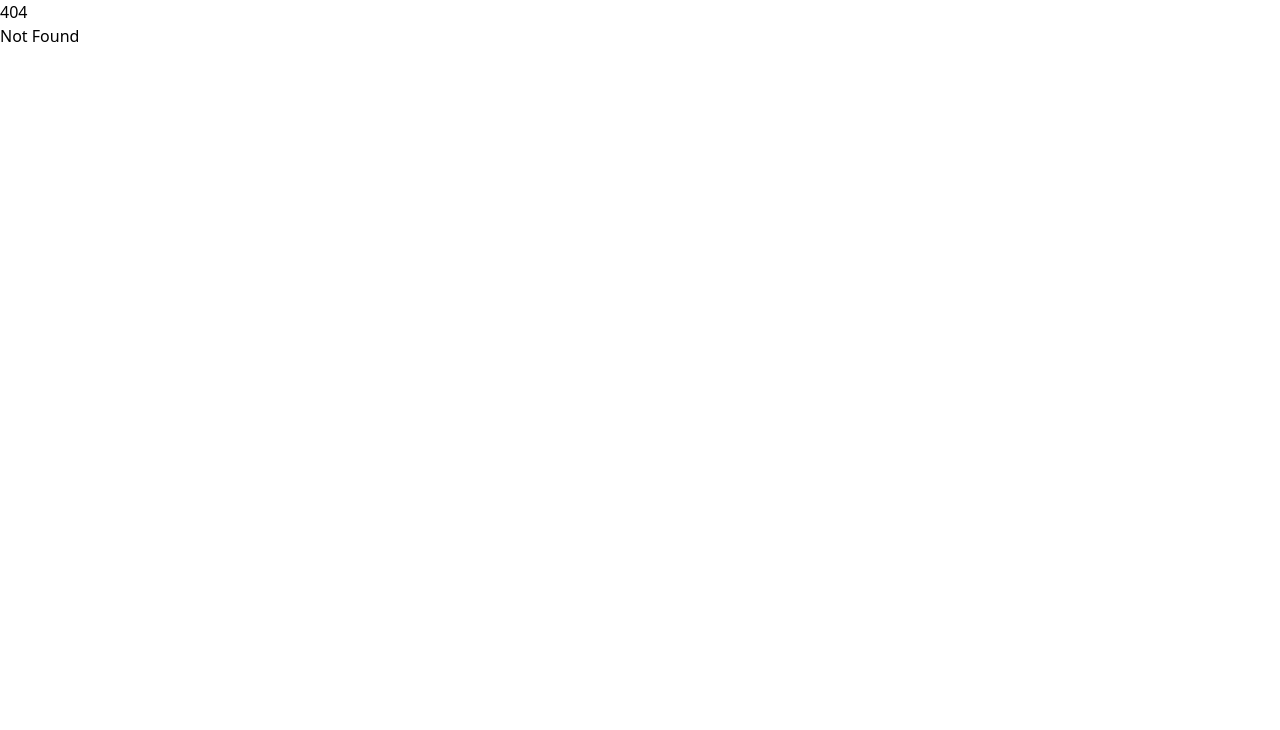
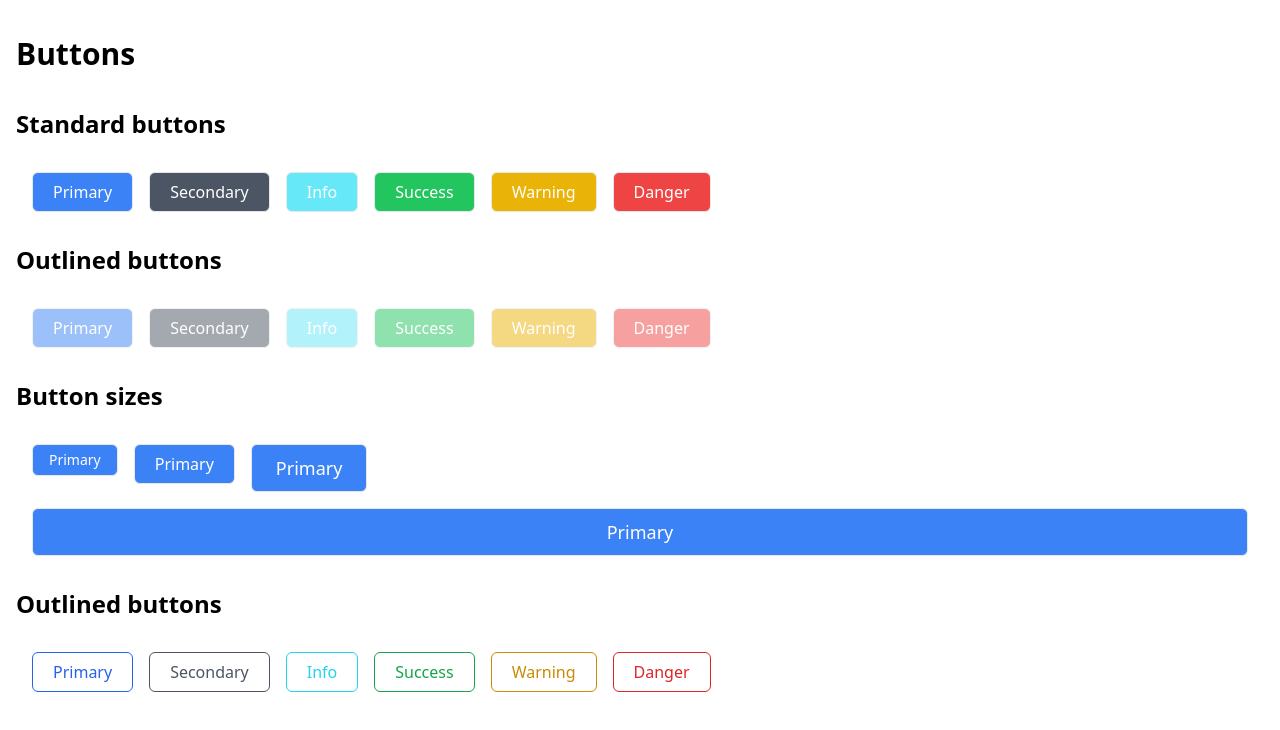
Before and after one commit to deozza/tanoshi, a SvelteKit app: page /buttons in a window 1280 px wide. Before the commit this address had no page. Shown: the top 730 px of the page. Built offline with nearby package versions, Linux system fonts and the light colour scheme.

Commit message:
feat(story): added button demo page

```diff
--- a/src/routes/+layout.svelte
+++ /dev/null
@@ -1,7 +0,0 @@
-<script lang="ts">
-	import '../app.css';
-</script>
-
-<main>
-	<slot />
-</main>
--- a/src/routes/+page.svelte
+++ /dev/null
@@ -1,20 +0,0 @@
-<script lang="ts">
-    import TanoshiButton from '$lib/atoms/button/TanoshiButton.svelte';
-	import TanoshiButtonModel from '$lib/atoms/button/TanoshiButtonModel';
-
-    const defaultButton = new TanoshiButtonModel('Primary');
-	const secondaryButton = new TanoshiButtonModel('Secondary').setTheme('secondary');
-	const infoButton = new TanoshiButtonModel('Info').setTheme('info');
-	const successButton = new TanoshiButtonModel('Success').setTheme('success');
-	const warningButton = new TanoshiButtonModel('Warning').setTheme('warning');
-	const dangerButton = new TanoshiButtonModel('Danger').setTheme('danger');
-</script>
-
-<section>
-    <TanoshiButton tanoshiButtonModel={defaultButton} />
-    <TanoshiButton tanoshiButtonModel={secondaryButton} />
-    <TanoshiButton tanoshiButtonModel={infoButton} />
-    <TanoshiButton tanoshiButtonModel={successButton} />
-    <TanoshiButton tanoshiButtonModel={warningButton} />
-    <TanoshiButton tanoshiButtonModel={dangerButton} />
-</section>
--- /dev/null
+++ b/src/routes/buttons/+layout.svelte
@@ -0,0 +1,5 @@
+<script lang="ts">
+	import '../../app.css';
+</script>
+
+<slot />
--- /dev/null
+++ b/src/routes/buttons/+page.svelte
@@ -0,0 +1,121 @@
+<script lang="ts">
+	import TanoshiHeader from '$atoms/header/TanoshiHeader.svelte';
+    import TanoshiHeaderModel from '$atoms/header/TanoshiHeaderModel';
+    import TanoshiButton from '$atoms/button/TanoshiButton.svelte';
+	import TanoshiButtonModel from '$atoms/button/TanoshiButtonModel';
+	import TanoshiContainer from '$molecules/container/TanoshiContainer.svelte';
+	import TanoshiContainerModel from '$molecules/container/TanoshiContainerModel'
+
+	const rowContainer = new TanoshiContainerModel('r');
+	const columnContainer = new TanoshiContainerModel('c');
+
+    const buttonHeader: TanoshiHeaderModel = new TanoshiHeaderModel('Buttons').setDisplaySize('3xl').setHtmlSize('h2')
+
+    const standardButtonHeader: TanoshiHeaderModel = new TanoshiHeaderModel('Standard buttons').setDisplaySize('2xl').setHtmlSize('h3')
+
+    const defaultButton = new TanoshiButtonModel('Primary');
+	const secondaryButton = new TanoshiButtonModel('Secondary').setTheme('secondary');
+	const infoButton = new TanoshiButtonModel('Info').setTheme('info');
+	const successButton = new TanoshiButtonModel('Success').setTheme('success');
+	const warningButton = new TanoshiButtonModel('Warning').setTheme('warning');
+	const dangerButton = new TanoshiButtonModel('Danger').setTheme('danger');
+
+    const standardButtonsModels: Array<TanoshiButtonModel> = [
+        defaultButton,
+        secondaryButton,
+        infoButton,
+        successButton,
+        warningButton,
+        dangerButton,
+    ]
+
+    const disabledButtonHeader: TanoshiHeaderModel = new TanoshiHeaderModel('Outlined buttons').setDisplaySize('2xl').setHtmlSize('h3')
+
+    const disabledDefaultButton = new TanoshiButtonModel('Primary').setIsDisabled(true);
+    const disabledSecondaryButton = new TanoshiButtonModel('Secondary').setTheme('secondary').setIsDisabled(true);
+    const disabledInfoButton = new TanoshiButtonModel('Info').setTheme('info').setIsDisabled(true);
+    const disabledsuccessButton = new TanoshiButtonModel('Success').setTheme('success').setIsDisabled(true);
+    const disabledWarningButton = new TanoshiButtonModel('Warning').setTheme('warning').setIsDisabled(true);
+    const disabledDangerButton = new TanoshiButtonModel('Danger').setTheme('danger').setIsDisabled(true);
+
+    const disabledButtonsModels: Array<TanoshiButtonModel> = [
+        disabledDefaultButton,
+        disabledSecondaryButton,
+        disabledInfoButton,
+        disabledsuccessButton,
+        disabledWarningButton,
+        disabledDangerButton,
+    ]
+
+    const outlinedButtonHeader: TanoshiHeaderModel = new TanoshiHeaderModel('Outlined buttons').setDisplaySize('2xl').setHtmlSize('h3')
+
+    const outlinedDefaultButton = new TanoshiButtonModel('Primary').setIsOutlined(true);
+	const outlinedSecondaryButton = new TanoshiButtonModel('Secondary').setTheme('secondary').setIsOutlined(true);
+	const outlinedInfoButton = new TanoshiButtonModel('Info').setTheme('info').setIsOutlined(true);
+	const outlinedsuccessButton = new TanoshiButtonModel('Success').setTheme('success').setIsOutlined(true);
+	const outlinedWarningButton = new TanoshiButtonModel('Warning').setTheme('warning').setIsOutlined(true);
+	const outlinedDangerButton = new TanoshiButtonModel('Danger').setTheme('danger').setIsOutlined(true);
+
+    const outlinedButtonsModels: Array<TanoshiButtonModel> = [
+        outlinedDefaultButton,
+        outlinedSecondaryButton,
+        outlinedInfoButton,
+        outlinedsuccessButton,
+        outlinedWarningButton,
+        outlinedDangerButton,
+    ]
+
+    const sizeButtonHeader: TanoshiHeaderModel = new TanoshiHeaderModel('Button sizes').setDisplaySize('2xl').setHtmlSize('h3')
+
+    const smallButton = new TanoshiButtonModel('Primary').setSize('sm');
+    const mediumButton = new TanoshiButtonModel('Primary').setSize('md');
+    const largeButton = new TanoshiButtonModel('Primary').setSize('lg');
+    const blockButton = new TanoshiButtonModel('Primary').setSize('block');
+
+    const sizeButtonsModels: Array<TanoshiButtonModel> = [
+        smallButton,
+        mediumButton,
+        largeButton,
+        blockButton
+    ]
+</script>
+<main>
+    <section id="button">
+        <TanoshiContainer tanoshiContainerModel={columnContainer} >
+            <TanoshiContainer tanoshiContainerModel={columnContainer} >
+                <TanoshiHeader tanoshiHeaderModel={buttonHeader} />
+
+                <TanoshiHeader tanoshiHeaderModel={standardButtonHeader} />
+                <TanoshiContainer tanoshiContainerModel={rowContainer} >
+                    {#each standardButtonsModels as standardButtonsModel}
+                        <TanoshiButton tanoshiButtonModel={standardButtonsModel} />
+                    {/each}
+                </TanoshiContainer>
+
+                <TanoshiHeader tanoshiHeaderModel={disabledButtonHeader} />
+                <TanoshiContainer tanoshiContainerModel={rowContainer} >
+                    {#each disabledButtonsModels as disabledButtonsModel}
+                        <TanoshiButton tanoshiButtonModel={disabledButtonsModel} />
+                    {/each}
+                </TanoshiContainer>
+
+                <TanoshiHeader tanoshiHeaderModel={sizeButtonHeader} />
+                <TanoshiContainer tanoshiContainerModel={rowContainer} >
+
+                    {#each sizeButtonsModels as sizeButtonsModel}
+                        <TanoshiButton tanoshiButtonModel={sizeButtonsModel} />
+                    {/each}
+                </TanoshiContainer>
+
+
+                <TanoshiHeader tanoshiHeaderModel={outlinedButtonHeader} />
+                <TanoshiContainer tanoshiContainerModel={rowContainer} >
+                    {#each outlinedButtonsModels as outlinedButtonsModel}
+                        <TanoshiButton tanoshiButtonModel={outlinedButtonsModel} />
+                    {/each}
+                </TanoshiContainer>
+            </TanoshiContainer>
+
+        </TanoshiContainer>
+    </section>
+</main>
```
